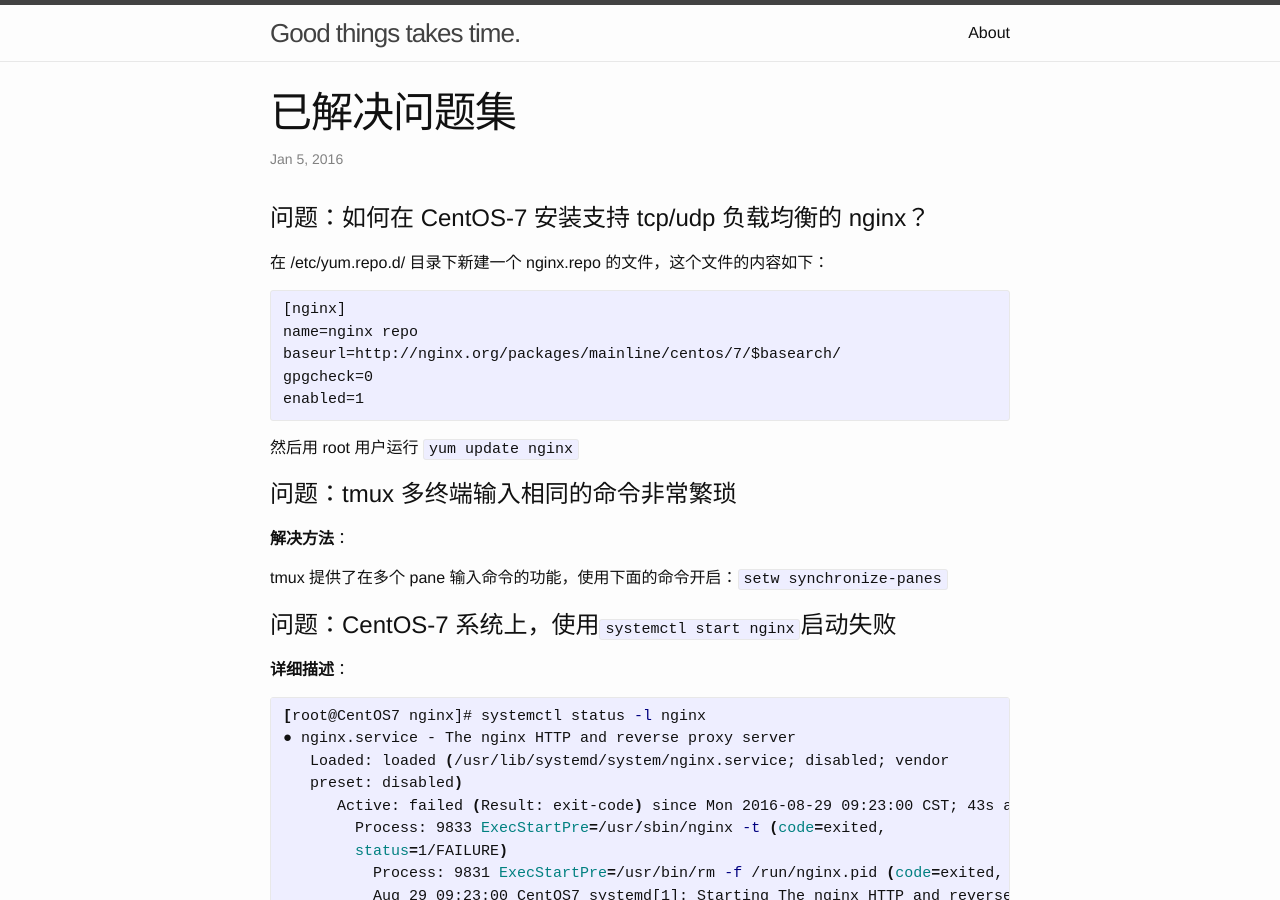
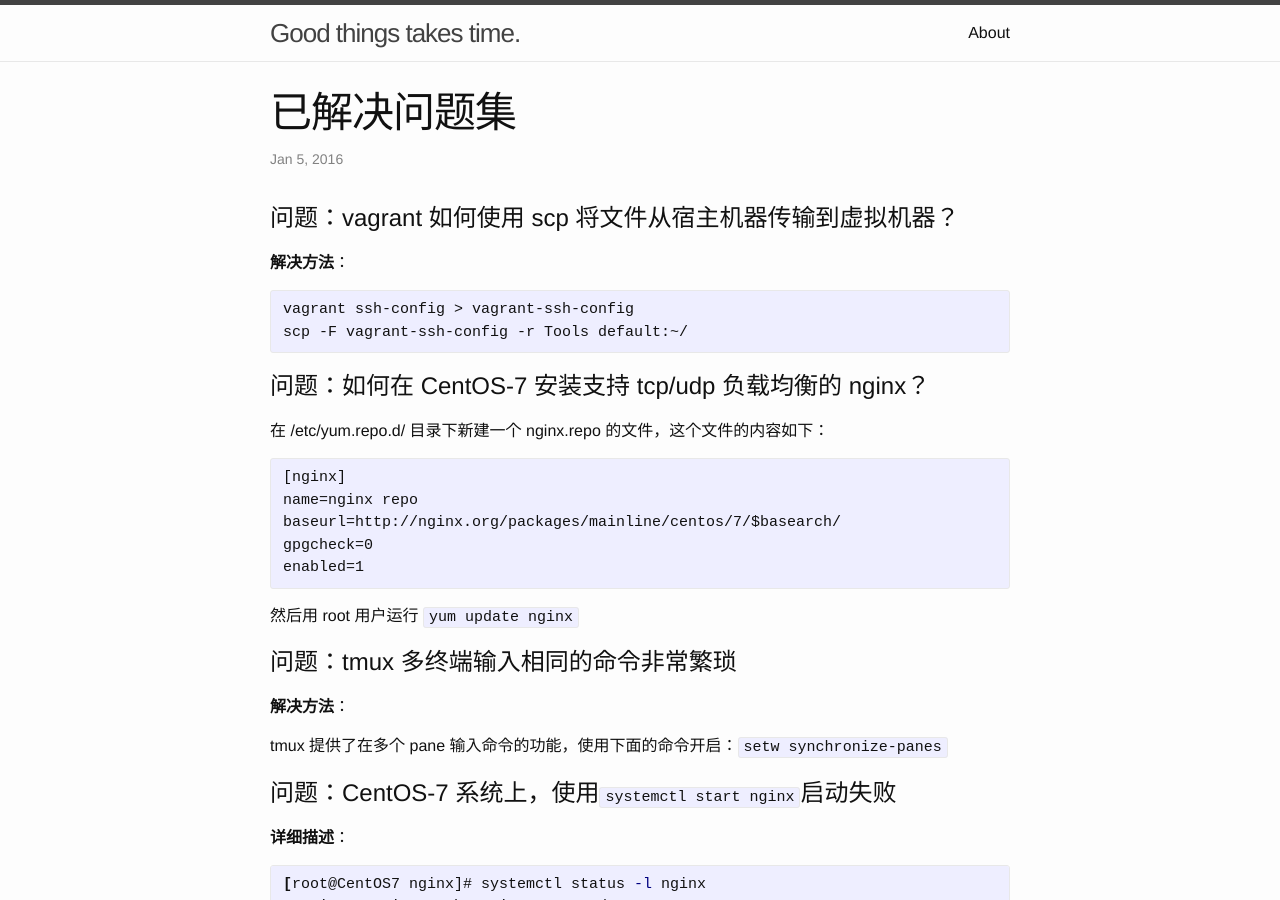
Before and after one commit to mofaph/mofaph.github.io, a Jekyll site: the page built from _posts/2016-01-05-problem-solved.md, in a window 1280 px wide and 900 px high. Built offline with Jekyll 4.4.1, drawn with Linux system fonts in a browser that asks for light colours; Markdown is read by kramdown in place of the engine named in the settings.

Commit message:
problem-solved: vagrant 中如何将文件从宿主机器传输到虚拟机器

````diff
--- a/_posts/2016-01-05-problem-solved.md
+++ b/_posts/2016-01-05-problem-solved.md
@@ -2,6 +2,15 @@
 title: 已解决问题集
 layout: post
 ---
+
+# 问题：vagrant 如何使用 scp 将文件从宿主机器传输到虚拟机器？
+
+**解决方法**：
+
+```Bash
+vagrant ssh-config > vagrant-ssh-config
+scp -F vagrant-ssh-config -r Tools default:~/
+```
 
 # 问题：如何在 CentOS-7 安装支持 tcp/udp 负载均衡的 nginx？
 
````
